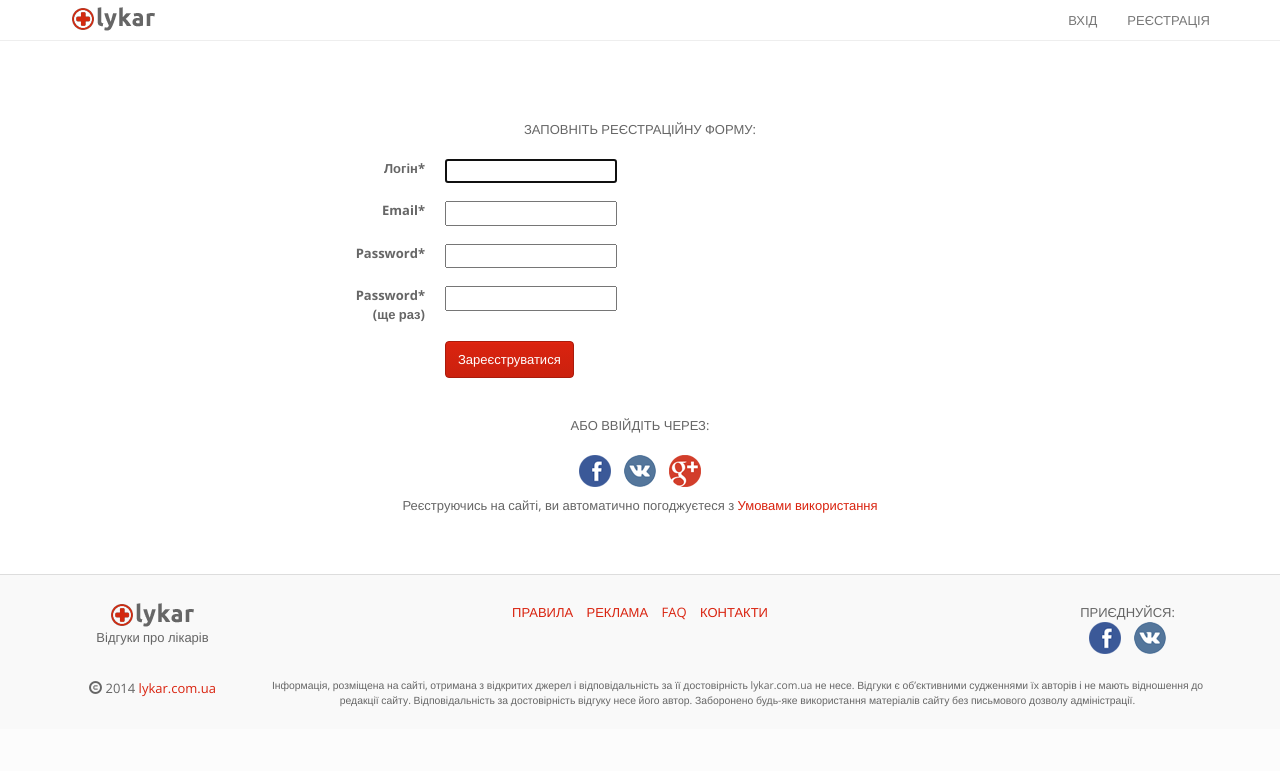
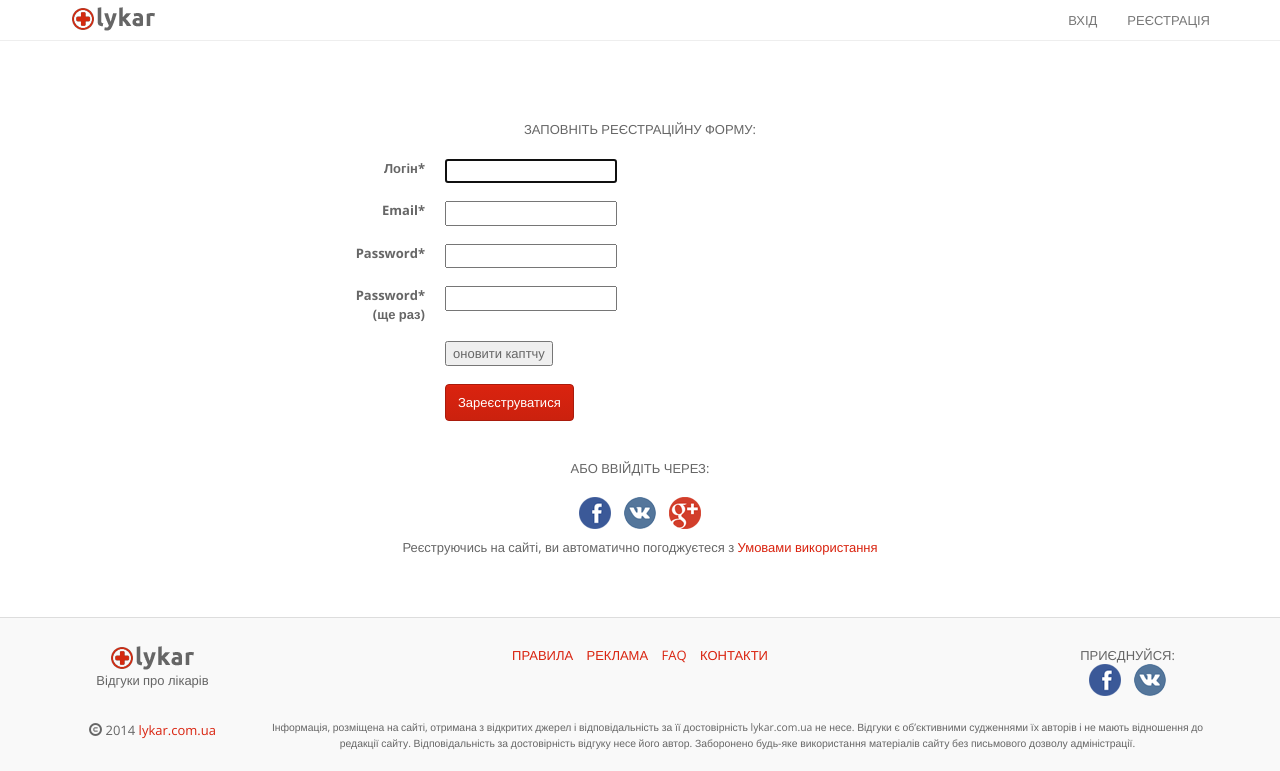
Before and after one commit to iamveritas/doctor, a Django app: template templates/accounts/registration.html in a window 1280 px wide. Shown: the top 771 px of the page. Run offline with Django 3.2, Linux system fonts and the light colour scheme; the template is opened without the code that fills it: values that come from a table or form of the project are taken from there, others are empty; parts of the project's set-up code (start-up, migrations or seed data) failed here and were passed over; some libraries are stand-ins or nearby versions.

Commit message:
added captcha

```diff
--- a/apps/accounts/forms.py
+++ b/apps/accounts/forms.py
@@ -1,6 +1,7 @@
 from django import forms
 from django.contrib.auth.models import User
 from django.contrib.auth.forms import UserCreationForm
+from captcha.fields import CaptchaField
 from django.utils.translation import ugettext_lazy as _
 
 
@@ -13,6 +14,8 @@ class UserForm(UserCreationForm):
     password2 = forms.CharField(label=_("Password confirmation"),
         widget=forms.PasswordInput)
 
+    captcha = CaptchaField()
+
     class Meta:
         model = User
-        fields = ('username', 'email', 'password1', 'password2')
+        fields = ('username', 'email', 'password1', 'password2', 'captcha')
--- a/apps/accounts/views.py
+++ b/apps/accounts/views.py
@@ -15,7 +15,6 @@ def registration(request):
 
     if request.POST:
         newuser_form = UserForm(request.POST)
-
         if newuser_form.is_valid():
             newuser_form.save()
 #            newuser = auth.authenticate(username=newuser_form.cleaned_data['username'],
--- a/settings.py
+++ b/settings.py
@@ -56,6 +56,8 @@ INSTALLED_APPS = (
     'apps.adminpanel',
     'apps.accounts',
     'apps.internal',
+
+    'captcha',
 
 )
 
--- a/templates/accounts/registration_form.html
+++ b/templates/accounts/registration_form.html
@@ -30,6 +30,16 @@
                 <dd class="text-warning">{{ form.password2.errors }}</dd>
             </dl>
             <dl class="dl-horizontal">
+                <dt></dt>
+                <dd>{{form.captcha}}</dd>
+                <dt></dt>
+                <dd class="text-warning">{{form.captcha.errors}}</dd>
+                <dt></dt>
+                <dd>
+                    <button class='js-captcha-refresh'>оновити каптчу</button>
+                </dd>
+            </dl>
+            <dl class="dl-horizontal">
                  <dd><input type="submit" class="btn btn-primary" value="Зареєструватися" /> </dd>
             </dl>
         </div>
--- a/urls.py
+++ b/urls.py
@@ -19,4 +19,5 @@ urlpatterns = patterns('',
     (r'^media/(?P<path>.*)$', 'django.views.static.serve', {
         'document_root': settings.MEDIA_ROOT}),
     url('', include('social.apps.django_app.urls', namespace='social')),
+    url(r'^captcha/', include('captcha.urls')),
 )
```
Also changed, not shown: 1 other file.
